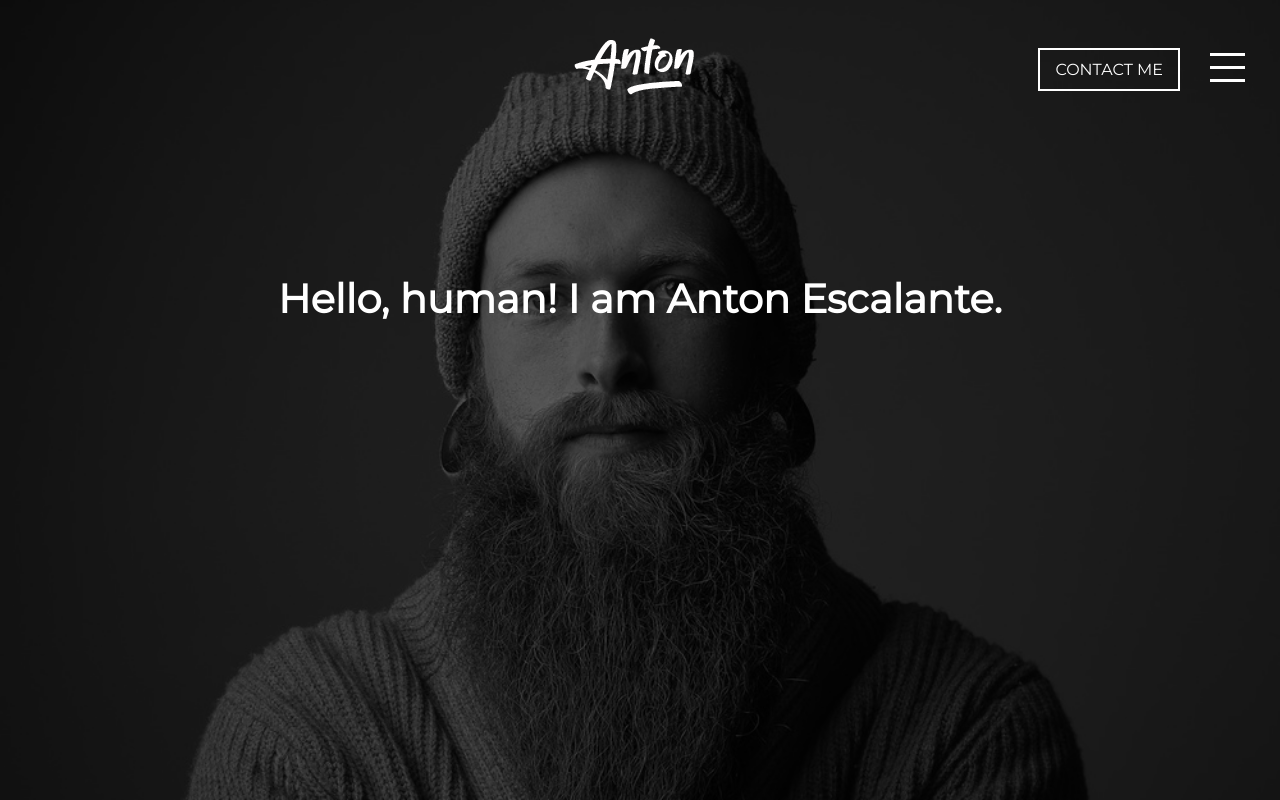
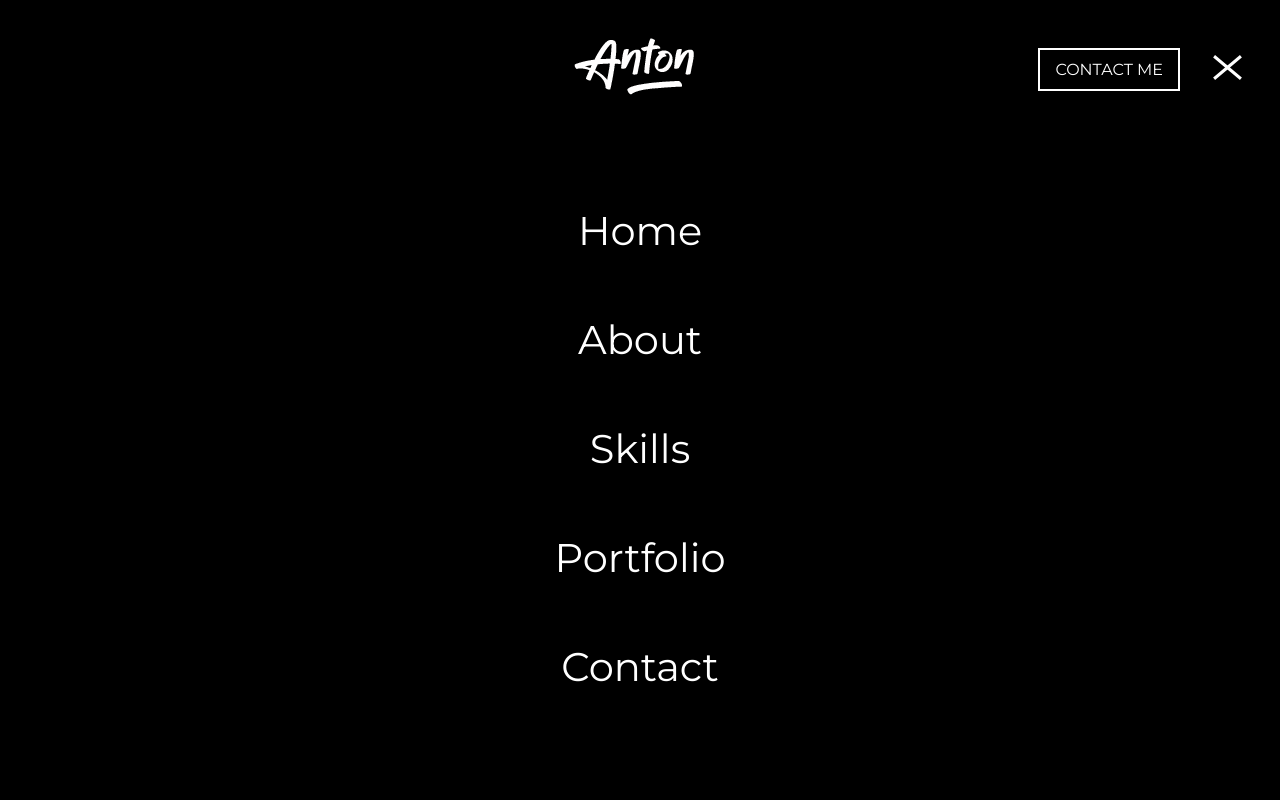
Before and after one commit to antonapua/antonapua.github.io, a website built with webpack: page index.html in a window 1280 px wide. Both pictures are taken after a click on the element 1227 px from the left and 72 px from the top of the page. Built offline with nearby package versions, Linux system fonts and the light colour scheme.

Commit message:
finished menu animations

```diff
--- a/index.html
+++ b/index.html
@@ -5,7 +5,7 @@
 		<META NAME="ROBOTS" CONTENT="NOINDEX, NOFOLLOW">
 		<title>Web Developer - Anton Escalante</title>
 		<link rel="shortcut icon" type="image/ico" href="/favicon.ico" />
-		<link rel="stylesheet" type="text/css" href="/css/bundle.min.css">
+		<!-- <link rel="stylesheet" type="text/css" href="/css/bundle.min.css"> -->
 
 	</head>
 
@@ -19,20 +19,30 @@
 					</span>
 					<span class="menu__burger">
 						<span></span>
-					<span></span>
-					<span></span>
-					<span></span>
+						<span></span>
+						<span></span>
+						<span></span>
 					</span>
 				</div>
 			</div>
 		</header>
 		<div class="loading"></div>
+		<div class="menu__overlay">
+			<ul>
+				<li><span>Home</span></li>
+				<li><span>About</span></li>
+				<li><span>Skills</span></li>
+				<li><span>Portfolio</span></li>
+				<li><span>Contact</span></li>
+			</ul>
+		</div>
 		<section class="active" id="home">
 			<div class="container">
 				<h1>Hello, human! I am Anton Escalante.</h1>
 				<p>
 				</p>
 			</div>
+			<div class="icon-container"><svg class="section-icon mouse-icon" viewBox="0 0 19 47"><path d="M9.5,19L9.5,19c0.3,0,0.5-0.2,0.5-0.5v-13C10,5.2,9.8,5,9.5,5h0C9.2,5,9,5.2,9,5.5v13C9,18.8,9.2,19,9.5,19z"></path><circle class="scroll-mouse-icon" cx="9.5" cy="10.5" r="3"></circle><path d="M9.5,0C4.3,0,0,4.3,0,9.5v13C0,27.7,4.3,32,9.5,32s9.5-4.3,9.5-9.5v-13C19,4.3,14.7,0,9.5,0z M18,22.5 c0,4.7-3.8,8.5-8.5,8.5C4.8,31,1,27.2,1,22.5v-13C1,4.8,4.8,1,9.5,1C14.1,1,18,4.8,18,9.5V22.5z"></path></svg><svg class="section-icon arrow-section-icon" viewBox="0 0 19 47"><path d="M17.9,38.1c-0.2-0.2-0.5-0.2-0.7,0l-7.7,7.7l-7.7-7.7c-0.2-0.2-0.5-0.2-0.7,0s-0.2,0.5,0,0.7l8.1,8.1 C9.2,47,9.4,47,9.5,47s0.3,0,0.4-0.1l8.1-8.1C18.1,38.6,18.1,38.3,17.9,38.1z"></path></svg></div>
 		</section>
 		<section class="page" id="about">
 			<div class="container">
--- a/js/core.js
+++ b/js/core.js
@@ -23,6 +23,7 @@ function slideTransition(direction){
 }
 jQuery(document).ready(function (){
    jQuery('section').stop().clearQueue();
+  //  slide transtion
    jQuery(window).bind('mousewheel', function(event) {
     if (event.originalEvent.wheelDelta >= 0) {
         slideTransition('prev');
@@ -30,5 +31,10 @@ jQuery(document).ready(function (){
     else {
         slideTransition('next');
     }
+  });
+  // menu open
+  jQuery('.menu__burger').click(function (){
+    jQuery(this).toggleClass('active');
+    jQuery('.menu__overlay').fadeToggle();
+  });
 });
-});
--- a/scss/base/_general.scss
+++ b/scss/base/_general.scss
@@ -5,7 +5,7 @@ body{
 
 header{
   position: relative;
-  z-index: 2;
+  z-index: 6;
   .logo{
     text-align: center;
     position: fixed;
--- a/scss/base/_menu.scss
+++ b/scss/base/_menu.scss
@@ -14,13 +14,79 @@
       background: #151515;
     }
   }
+  &__overlay{
+    display: none;
+    position: absolute;
+    height: 100%;
+    width: 100%;
+    z-index: 5;
+    background: $black;
+    ul{
+      padding: 0;
+      text-align: center;
+      position: relative;
+      top: 20%;
+      li{
+        padding: 30px 0;
+        font-size: 40px;
+        max-width: 20%;
+        margin: 0 auto;
+        cursor: pointer;
+        background-position: center;
+        background-repeat: no-repeat;
+        background-image:  url('/images/Circle-Colored.png');
+        transition: $transition-05;
+        background-position: 0 -100%;
+        &:hover{
+          background-position: center 0;
+          &:first-of-type{
+            background-image: url('/images/Home-Icon.png');
+          }
+          &:nth-of-type(2){
+            background-image: url('/images/About-Icon.png');
+          }
+          &:nth-of-type(3){
+            background-image: url('/images/Skills-Icon.png');
+          }
+          &:nth-of-type(4){
+            background-image: url('/images/Portfolio-Icon.png');
+          }
+          &:nth-of-type(5){
+            background-image: url('/images/Contact-Icon.png');
+          }
+          span{
+            display: none;
+          }
+        }
+      }
+    }
+    span{
+      color: #fff;
+    }
+  }
   &__burger{
     position: absolute;
     right: -65px;
+    z-index: 6;
     top: -7px;
     cursor: pointer;
+    &.active{
+      span{
+        &:first-of-type,&:last-of-type{
+          opacity: 0;
+        }
+        &:nth-of-type(2){
+          transform: rotate(40deg);
+        }
+        &:nth-of-type(3){
+          transform: rotate(-40deg);
+        }
+      }
+    }
     span{
+      transition: $transition-02;
       background: $white;
+      opacity: 1;
       width: 35px;
       height: 3px;
       display: block;
@@ -28,6 +94,7 @@
       &:nth-of-type(3){
         margin-top: -13px;
       }
+
     }
   }
 }
--- a/scss/sections/_sections-about.scss
+++ b/scss/sections/_sections-about.scss
@@ -43,17 +43,18 @@
       }
       img{
         position: absolute;
-        transition: $transition-05;
         transform: translate(0,0);
         opacity: 0;
         &:nth-of-type(1){
           top: -15%;
           left: -10%;
           transform: translate(0,-120px);
+          transition: $transition-02;
         }
         &:nth-of-type(2){
           top: -5%;
           opacity: 0;
+          transition: $transition-05;
           left: -5%;
           transform: translate(0,-80px);
         }
@@ -61,18 +62,21 @@
           transform: scale(0.6) translate(0,-150px);
           top: 77%;
           z-index: 1;
+          transition: $transition-05;
         }
         &:nth-of-type(4){
           z-index: 1;
           transform: scale(0.3) translate(0,-500px);
           top: 15px;
           left: 20%;
+          transition: $transition-05;
         }
         &:nth-of-type(5){
           z-index: 1;
           right: 50px;
           transform: scale(0.3) translate(0,-450px);
           top: 50%;
+          transition: $transition-02;
         }
       }
     }
--- a/scss/sections/_sections-home.scss
+++ b/scss/sections/_sections-home.scss
@@ -1,6 +1,29 @@
 #home{
   background:transparent url('/images/headshot.jpg');
   background-size: cover;
+  background-position: center;
+  .icon-container{
+    position: absolute;
+    bottom: 100px;
+    z-index: 5;
+    width: 100%;
+    text-align: center;
+    .scroll-mouse-icon{
+      animation: scroll-animation 1.5s infinite;
+    }
+    svg{
+      max-width: 20px;
+      fill: #fff;
+      margin: 0 auto;
+      display: block;
+      &.arrow-section-icon{
+        position: relative;
+        top:-35px;
+      }
+    }
+
+  }
+  @keyframes scroll-animation{0%{transform:translate(0,0px)}50%{transform:translate(0,5px)}100%{transform:translate(0,0)}}
   &:before{
     content: '';
     display: block;
```
Also changed, not shown: css/bundle.min.css, js/core.min.js.
